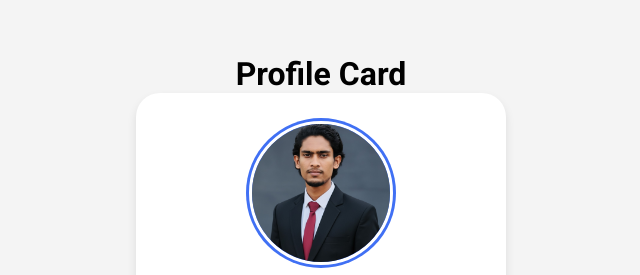
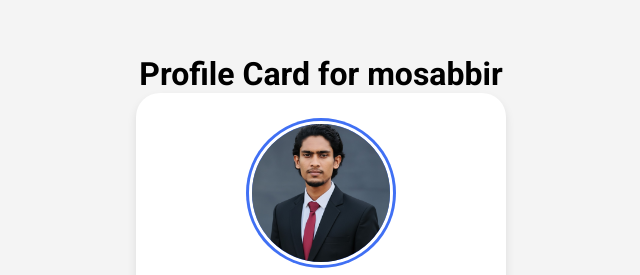
Before and after one commit to mosabbir-ui/Profile-card, a plain HTML site: page index.html in a window 1280 px wide. Shown: the part 190-465 px from the top of the page, without its empty margins (319-959 px from the left). Drawn offline with nearby package versions, Linux system fonts and the light colour scheme.

Commit message:
updated the tittle

```diff
--- a/index.html
+++ b/index.html
@@ -17,7 +17,7 @@
 
 </head>
 <body>
-    <h1>Profile Card</h1>
+    <h1>Profile Card for mosabbir</h1>
 
     <div class="profile-card">
         <div class="image">
```
